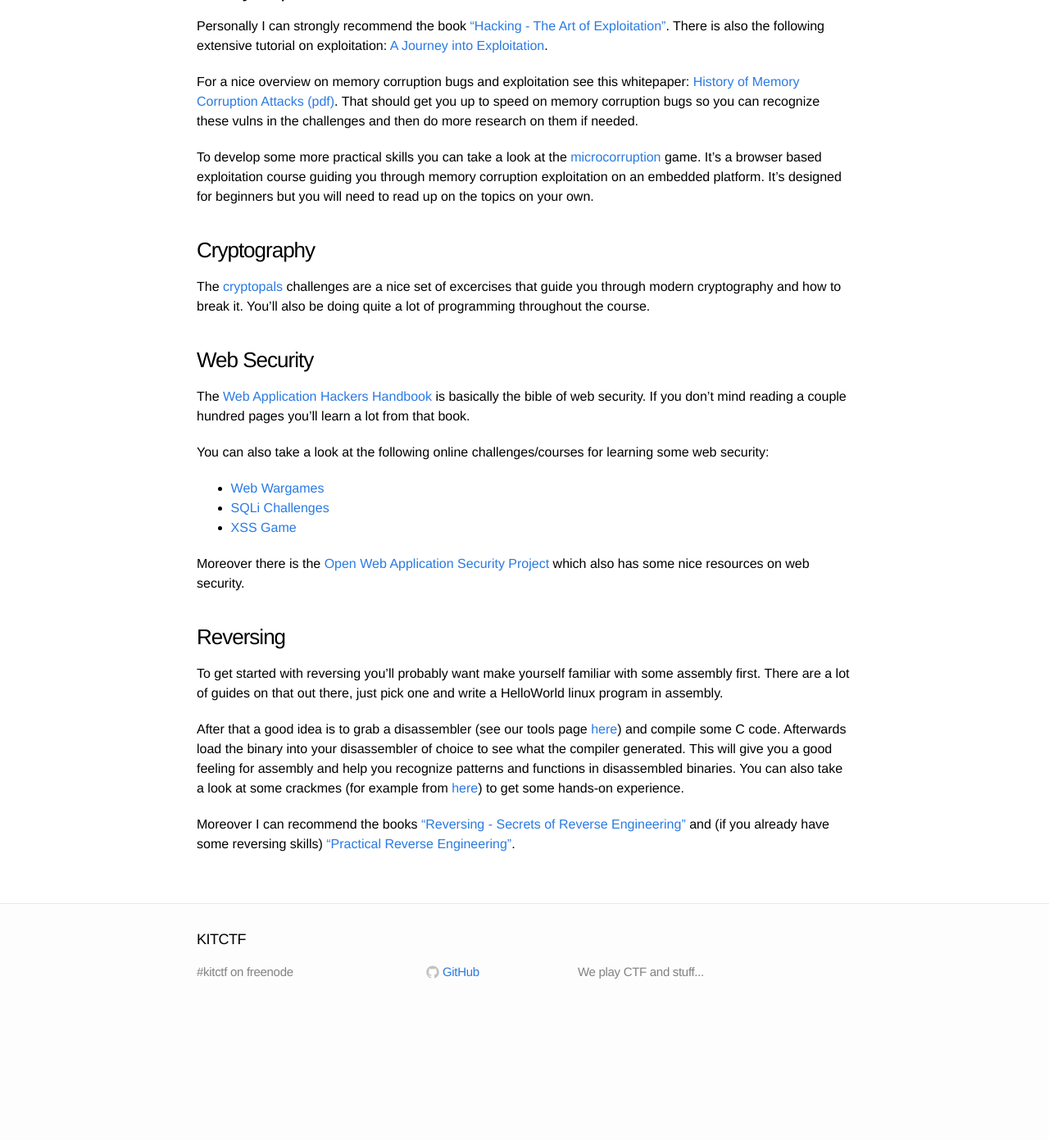
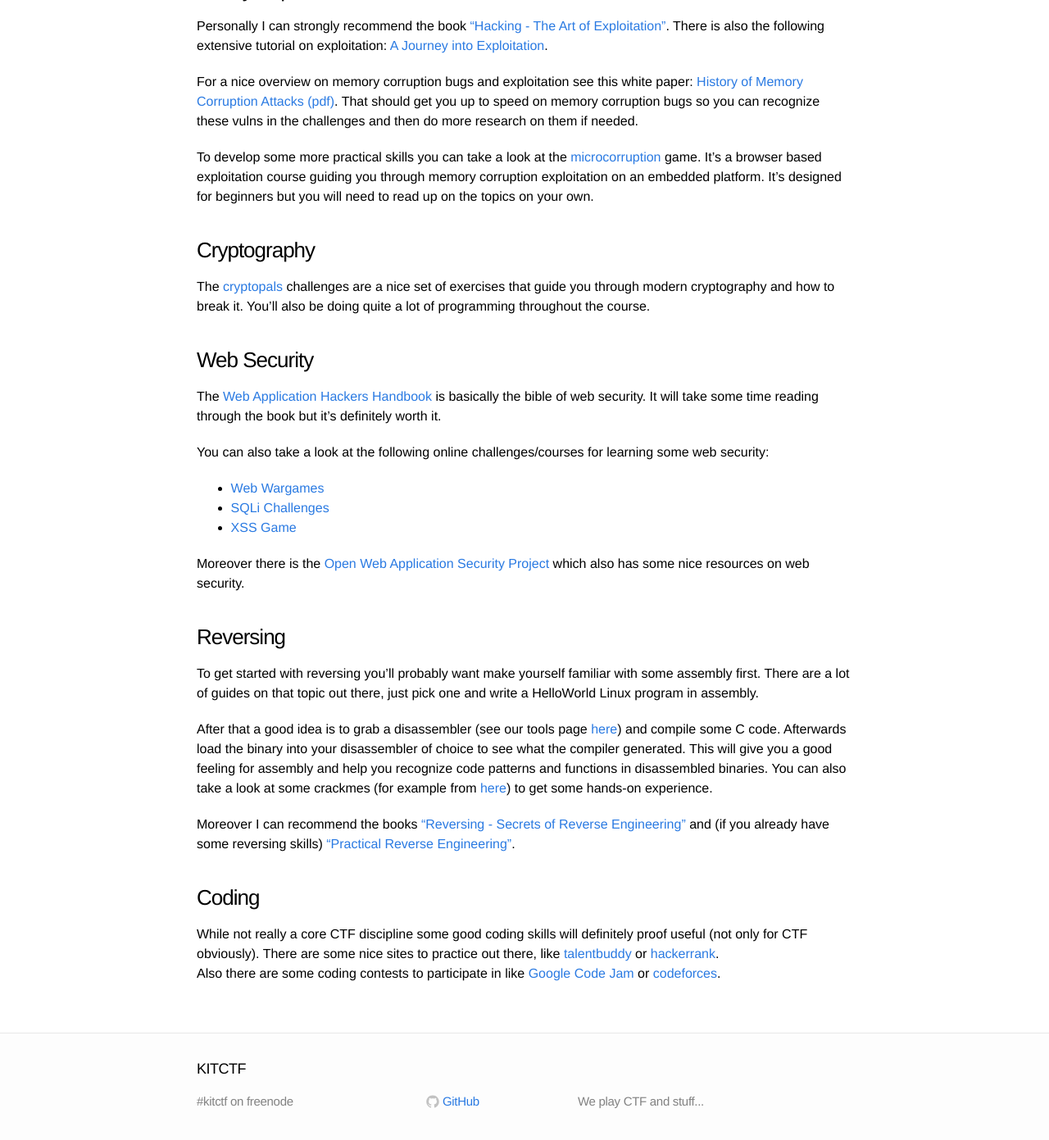
Before and after one commit to kitctf/www, a Jekyll site: the page built from _posts/2014-11-13-getting-started.md, in a window 1280 px wide and 1400 px high, scrolled down 920 px. Shown: the top 1391 px of the window at 82% size. Built offline with Jekyll 4.4.1, drawn with Linux system fonts in a browser that asks for light colours; before the commit the page ends 2162 px from its top, so only the background shows below that; some of the changed text lies outside the part shown.

Commit message:
Article improvements

```diff
--- a/_posts/2014-11-13-getting-started.md
+++ b/_posts/2014-11-13-getting-started.md
@@ -6,11 +6,11 @@
 permalink: /getting-started/
 ---
 
-Here we've created a small guide to get you started with CTF and more or less infosec in general. There are a few selected resources for each of the major CTF disciplines that should help you get up to speed in those. Also feel free to check out our other resource pages.
+We've created a small guide to get you started with CTF and more or less infosec in general. There are a few selected resources for each of the major CTF disciplines that should help you get up to speed in those. Also feel free to check out our other resource pages.
 
 ## Prerequisites
 
-Basic linux/unix skills and some knowlege of programming should suffice for now.
+Basic Linux/Unix skills and some knowledge of programming should suffice to begin with.
 
 ## CTF in general
 
@@ -18,7 +18,7 @@
 
 Other than that you'll usually learn a lot from writeups for CTF challenges (especially for ones you tried but couldn't solve). A writeup is just a guide walking you through the solution for a challenge. There is a [CTF writeup repository on github](https://github.com/ctfs/write-ups) that contains a lot of them. You'll also find writeups for the corresponding CTFs on [ctftime.org](https://ctftime.org/).
 
-If you want to practice a bit (and you definately should!) you can always take a look at previous CTF challenges [here](http://repo.shell-storm.org/CTF/) or the [overthewire wargames](http://overthewire.org/wargames/), but first check out the following section.
+If you want to practice a bit (and you definitely should!) you can always take a look at previous CTF challenges [here](http://repo.shell-storm.org/CTF/) or the [overthewire wargames](http://overthewire.org/wargames/), but first check out the following section.
 
 You should also make yourself familiar with [ctftime.org](https://ctftime.org/). The site keeps a global team rating for all CTFs and upcoming events will be announced there. You'll also find some other useful things around the site.
 
@@ -29,18 +29,18 @@
 Personally I can strongly recommend the book ["Hacking - The Art of Exploitation"](http://www.nostarch.com/hacking2.htm).
 There is also the following extensive tutorial on exploitation: [A Journey into Exploitation](http://myne-us.blogspot.de/2010/08/from-0x90-to-0x4c454554-journey-into.html).
 
-For a nice overview on memory corruption bugs and exploitation see this whitepaper: [History of Memory Corruption Attacks (pdf)](https://media.blackhat.com/bh-us-10/whitepapers/Meer/BlackHat-USA-2010-Meer-History-of-Memory-Corruption-Attacks-wp.pdf).
+For a nice overview on memory corruption bugs and exploitation see this white paper: [History of Memory Corruption Attacks (pdf)](https://media.blackhat.com/bh-us-10/whitepapers/Meer/BlackHat-USA-2010-Meer-History-of-Memory-Corruption-Attacks-wp.pdf).
 That should get you up to speed on memory corruption bugs so you can recognize these vulns in the challenges and then do more research on them if needed.
 
 To develop some more practical skills you can take a look at the [microcorruption](https://microcorruption.com) game. It's a browser based exploitation course guiding you through memory corruption exploitation on an embedded platform. It's designed for beginners but you will need to read up on the topics on your own.
 
 ### Cryptography
 
-The [cryptopals](http://cryptopals.com/) challenges are a nice set of excercises that guide you through modern cryptography and how to break it. You'll also be doing quite a lot of programming throughout the course.
+The [cryptopals](http://cryptopals.com/) challenges are a nice set of exercises that guide you through modern cryptography and how to break it. You'll also be doing quite a lot of programming throughout the course.
 
 ### Web Security
 
-The [Web Application Hackers Handbook](http://mdsec.net/wahh/) is basically the bible of web security. If you don't mind reading a couple hundred pages you'll learn a lot from that book.
+The [Web Application Hackers Handbook](http://mdsec.net/wahh/) is basically the bible of web security. It will take some time reading through the book but it's definitely worth it.
 
 You can also take a look at the following online challenges/courses for learning some web security:
 
@@ -52,9 +52,14 @@
 
 ### Reversing
 
-To get started with reversing you'll probably want make yourself familiar with some assembly first. There are a lot of guides on that out there, just pick one and write a HelloWorld linux program in assembly.
+To get started with reversing you'll probably want make yourself familiar with some assembly first. There are a lot of guides on that topic out there, just pick one and write a HelloWorld Linux program in assembly.
 
-After that a good idea is to grab a disassembler (see our tools page [here](/tools)) and compile some C code. Afterwards load the binary into your disassembler of choice to see what the compiler generated. This will give you a good feeling for assembly and help you recognize patterns and functions in disassembled binaries.
+After that a good idea is to grab a disassembler (see our tools page [here](/tools)) and compile some C code. Afterwards load the binary into your disassembler of choice to see what the compiler generated. This will give you a good feeling for assembly and help you recognize code patterns and functions in disassembled binaries.
 You can also take a look at some crackmes (for example from [here](http://www.crackmes.de/)) to get some hands-on experience.
 
 Moreover I can recommend the books ["Reversing - Secrets of Reverse Engineering"](http://eu.wiley.com/WileyCDA/WileyTitle/productCd-0764574817.html) and (if you already have some reversing skills) ["Practical Reverse Engineering"](http://eu.wiley.com/WileyCDA/WileyTitle/productCd-1118787315,subjectCd-CSJ0.html).
+
+### Coding
+
+While not really a core CTF discipline some good coding skills will definitely proof useful (not only for CTF obviously). There are some nice sites to practice out there, like [talentbuddy](http://www.talentbuddy.co/) or [hackerrank](https://www.hackerrank.com/).\\
+Also there are some coding contests to participate in like [Google Code Jam](https://code.google.com/codejam/) or [codeforces](http://codeforces.com/).
```
Also changed, not shown: _posts/2014-11-13-staying-up-to-date.md (+2 -2 lines).
